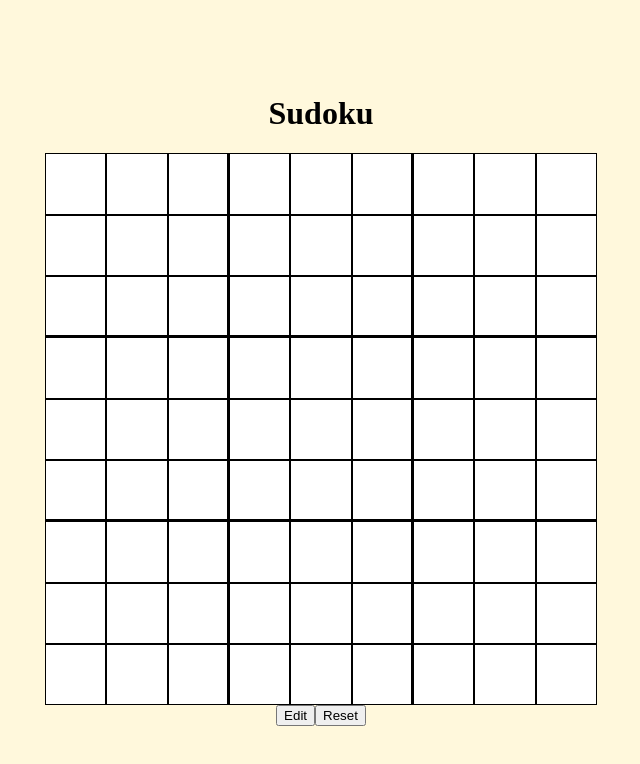
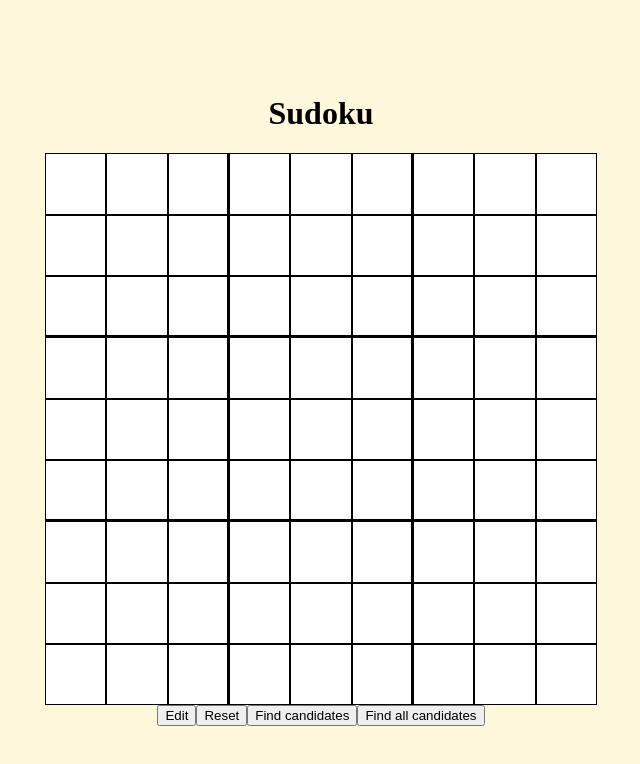
Before and after one commit to mnieborak/sudoku, a React app: page / in a window 1280 px wide. Both pictures are taken after a click on the button "Play". Shown: the top 764 px of the page, without its empty margins (319-959 px from the left). Built offline with nearby package versions, Linux system fonts and the light colour scheme; the HTML template or start-up script is replaced by a standard one.

Commit message:
Add calculating candidates

```diff
--- a/src/App.js
+++ b/src/App.js
@@ -1,17 +1,30 @@
 import React from "react";
 
-import { useBoard, useSelection, useMode, useConflicts } from "./sudoku";
+import {
+  useBoard,
+  useSelection,
+  useMode,
+  useConflicts,
+  useCellCandidates,
+  useAllCandidates,
+} from "./sudoku";
 import Board from "./Board";
 import Controls from "./Controls";
 
 const App = () => {
   const [
     cells,
-    { updateCell, clearBoard, resetBoard, fixBoard, unfixBoard },
+    { updateCell, clearBoard, resetBoard, fixBoard, unfixBoard, updateCells },
   ] = useBoard();
   const conflicts = useConflicts(cells);
   const [selection, { selectCell, moveSelect }] = useSelection();
   const [mode, setMode] = useMode();
+  const { updateCellCandidates } = useCellCandidates(
+    selection,
+    cells,
+    updateCell
+  );
+  const { updateAllCandidates } = useAllCandidates(cells, updateCells);
   return (
     <div className="app">
       <h1>Sudoku</h1>
@@ -31,6 +44,8 @@ const App = () => {
         resetBoard={resetBoard}
         fixBoard={fixBoard}
         unfixBoard={unfixBoard}
+        updateCellCandidates={updateCellCandidates}
+        updateAllCandidates={updateAllCandidates}
       />
     </div>
   );
--- a/src/Cell.js
+++ b/src/Cell.js
@@ -132,8 +132,6 @@ class Cell extends PureComponent {
     selectCell(id);
   };
 
-  handleBlur = () => this.props.selectCell(null);
-
   render() {
     const {
       value,
@@ -153,7 +151,6 @@ class Cell extends PureComponent {
         tabIndex={tabIndex}
         onKeyDown={this.handleKeyDown}
         onFocus={this.handleFocus}
-        onBlur={this.handleBlur}
       >
         {value ? (
           <div className={classNames("value", { input: !fixed })}>{value}</div>
--- a/src/Controls/SolvingControls.js
+++ b/src/Controls/SolvingControls.js
@@ -1,7 +1,12 @@
 import React from "react";
 import PropTypes from "prop-types";
 
-const SolvingControls = ({ onClickEdit, onReset }) => (
+const SolvingControls = ({
+  onClickEdit,
+  onReset,
+  onFindCandidates,
+  onFindAllCandidates,
+}) => (
   <div>
     <button type="button" onClick={onClickEdit}>
       Edit
@@ -9,12 +14,20 @@ const SolvingControls = ({ onClickEdit, onReset }) => (
     <button type="button" onClick={onReset}>
       Reset
     </button>
+    <button type="button" onClick={onFindCandidates}>
+      Find candidates
+    </button>
+    <button type="button" onClick={onFindAllCandidates}>
+      Find all candidates
+    </button>
   </div>
 );
 
 SolvingControls.propTypes = {
   onClickEdit: PropTypes.func.isRequired,
   onReset: PropTypes.func.isRequired,
+  onFindCandidates: PropTypes.func.isRequired,
+  onFindAllCandidates: PropTypes.func.isRequired,
 };
 
 export default SolvingControls;
--- a/src/Controls/index.js
+++ b/src/Controls/index.js
@@ -12,6 +12,8 @@ const Controls = ({
   unfixBoard,
   clearBoard,
   resetBoard,
+  updateCellCandidates,
+  updateAllCandidates,
 }) => {
   const handleClickPlay = useCallback(() => {
     setMode(MODE_SOLVING);
@@ -32,7 +34,12 @@ const Controls = ({
       );
     case MODE_SOLVING:
       return (
-        <SolvingControls onClickEdit={handleClickEdit} onReset={handleReset} />
+        <SolvingControls
+          onClickEdit={handleClickEdit}
+          onReset={handleReset}
+          onFindCandidates={updateCellCandidates}
+          onFindAllCandidates={updateAllCandidates}
+        />
       );
     default:
       return null;
@@ -46,6 +53,8 @@ Controls.propTypes = {
   unfixBoard: PropTypes.func.isRequired,
   clearBoard: PropTypes.func.isRequired,
   resetBoard: PropTypes.func.isRequired,
+  updateCellCandidates: PropTypes.func.isRequired,
+  updateAllCandidates: PropTypes.func.isRequired,
 };
 
 export default Controls;
--- a/src/sudoku/board.js
+++ b/src/sudoku/board.js
@@ -21,15 +21,32 @@ const initializeBoard = (prefill, fixed = true) => {
 };
 
 const UPDATE_CELL = "UPDATE_CELL";
+const UPDATE_CELLS = "UPDATE_CELLS";
 const CLEAR_BOARD = "CLEAR_BOARD";
 const RESET_BOARD = "RESET_BOARD";
 const FIX_BOARD = "FIX_BOARD";
 const UNFIX_BOARD = "UNFIX_BOARD";
 
+const updateCell = (id, cell) => ({ type: UPDATE_CELL, id, cell });
+const updateCells = (cells) => ({ type: UPDATE_CELLS, cells });
+const clearBoard = () => ({ type: CLEAR_BOARD });
+const resetBoard = () => ({ type: RESET_BOARD });
+const fixBoard = () => ({ type: FIX_BOARD });
+const unfixBoard = () => ({ type: UNFIX_BOARD });
+
 const boardReducer = (state, action) => {
   switch (action.type) {
     case UPDATE_CELL:
       return { ...state, [action.id]: { ...state[action.id], ...action.cell } };
+    case UPDATE_CELLS:
+      return Object.entries(state).reduce((board, [id, cell]) => {
+        if (action.cells[id]) {
+          board[id] = { ...cell, ...action.cells[id] };
+        } else {
+          board[id] = cell;
+        }
+        return board;
+      }, {});
     case CLEAR_BOARD:
       return Object.entries(state).reduce((board, [id, cell]) => {
         board[id] = { ...cell, value: null, clue: false, candidates: [] };
@@ -57,12 +74,6 @@ const boardReducer = (state, action) => {
   }
 };
 
-const updateCell = (id, cell) => ({ type: UPDATE_CELL, id, cell });
-const clearBoard = () => ({ type: CLEAR_BOARD });
-const resetBoard = () => ({ type: RESET_BOARD });
-const fixBoard = () => ({ type: FIX_BOARD });
-const unfixBoard = () => ({ type: UNFIX_BOARD });
-
 export const useBoard = ({ board, fixed = true } = {}) => {
   const [cells, dispatch] = useReducer(boardReducer, board, (b) =>
     initializeBoard(b, fixed)
@@ -70,6 +81,7 @@ export const useBoard = ({ board, fixed = true } = {}) => {
   const actions = useMemo(
     () => ({
       updateCell: (id, cell) => dispatch(updateCell(id, cell)),
+      updateCells: (cells) => dispatch(updateCells(cells)),
       clearBoard: () => dispatch(clearBoard()),
       resetBoard: () => dispatch(resetBoard()),
       fixBoard: () => dispatch(fixBoard()),
--- /dev/null
+++ b/src/sudoku/candidates.js
@@ -0,0 +1,61 @@
+import { useCallback, useMemo } from "react";
+import { isPeer, generateId, inspectBoard, NUMBERS } from "./utils";
+
+const findCandidates = (cell, filledCells) => {
+  if (cell.value) {
+    return [];
+  } else {
+    let candidates = new Set(NUMBERS);
+    filledCells
+      .filter((c) => isPeer(cell, c))
+      .forEach((c) => candidates.delete(c.value));
+    return Array.from(candidates);
+  }
+};
+
+const findAllCandidates = (board) => {
+  let filledCells = [];
+  let emptyCells = [];
+  Object.values(board).forEach((cell) => {
+    if (cell.value) {
+      filledCells.push(cell);
+    } else {
+      emptyCells.push(cell);
+    }
+  });
+  return emptyCells.reduce((candidates, cell) => {
+    candidates[generateId(cell)] = {
+      candidates: findCandidates(cell, filledCells),
+    };
+    return candidates;
+  }, {});
+};
+
+export const useCellCandidates = (selectedCell, board, updateCell) => {
+  const boardString = inspectBoard(board);
+  const filledCells = useMemo(
+    () => Object.values(board).filter((c) => c.value),
+    [boardString]
+  );
+  const updateCellCandidates = useCallback(
+    () =>
+      updateCell(generateId(selectedCell), {
+        candidates: findCandidates(selectedCell, filledCells),
+      }),
+    [selectedCell, filledCells, updateCell]
+  );
+  return {
+    updateCellCandidates,
+  };
+};
+
+export const useAllCandidates = (board, updateCells) => {
+  const boardString = inspectBoard(board);
+  const updateAllCandidates = useCallback(
+    () => updateCells(findAllCandidates(board)),
+    [boardString, updateCells]
+  );
+  return {
+    updateAllCandidates,
+  };
+};
--- a/src/sudoku/conflicts.js
+++ b/src/sudoku/conflicts.js
@@ -4,7 +4,6 @@ import { isPeer, generateId, inspectBoard } from "./utils";
 const findSamePeers = (cells) => {
   if (cells.length <= 1) return [];
   let unchecked = [...cells];
-  console.log(unchecked);
   let conflicted = [];
   while (unchecked.length > 0) {
     let first = unchecked.shift();
--- a/src/sudoku/index.js
+++ b/src/sudoku/index.js
@@ -3,3 +3,4 @@ export * from "./selection";
 export * from "./modes";
 export * from "./utils";
 export * from "./conflicts";
+export * from "./candidates";
```
